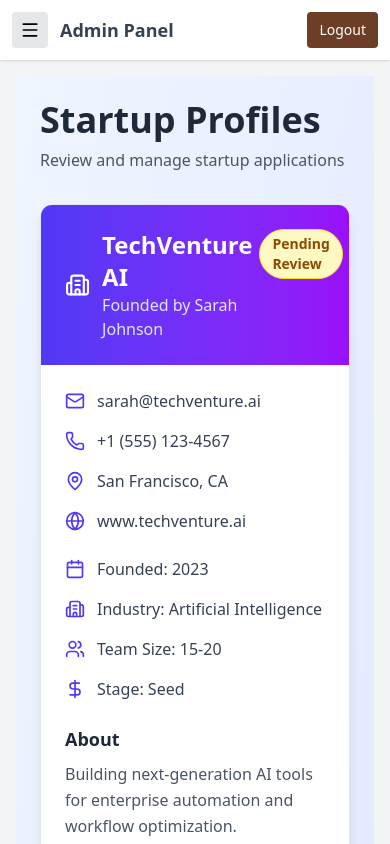
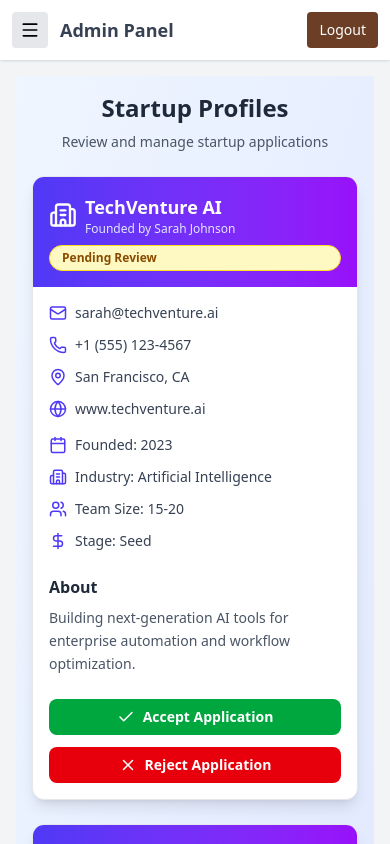
Before and after one commit to PriyanshuKumar9798/Admin_Originn, a React (Vite) app: page /startup-profile in a window 390 px wide. Built offline with nearby package versions, Linux system fonts and the light colour scheme.

Commit message:
Update StartupProfile.jsx

```diff
--- a/src/components/StartupProfile.jsx
+++ b/src/components/StartupProfile.jsx
@@ -59,113 +59,127 @@
       rejected: 'Rejected'
     }
     return (
-      <span className={`px-3 py-1 rounded-full text-sm font-semibold border ${styles[status]}`}>
+      <span className={`px-3 py-1 rounded-full text-xs sm:text-sm font-semibold border ${styles[status]}`}>
         {labels[status]}
       </span>
     )
   }
 
   return (
-    <div className="min-h-screen bg-gradient-to-br from-blue-50 to-indigo-100 p-6">
+    <div className="min-h-screen bg-gradient-to-br from-blue-50 to-indigo-100 p-4 sm:p-6">
       <div className="max-w-7xl mx-auto">
-        <div className="mb-8">
-          <h1 className="text-4xl font-bold text-gray-800 mb-2">Startup Profiles</h1>
-          <p className="text-gray-600">Review and manage startup applications</p>
+        {/* Header */}
+        <div className="mb-6 sm:mb-8 text-center sm:text-left">
+          <h1 className="text-2xl sm:text-4xl font-bold text-gray-800 mb-2">Startup Profiles</h1>
+          <p className="text-gray-600 text-sm sm:text-base">Review and manage startup applications</p>
         </div>
 
+        {/* Cards */}
         <div className="grid gap-6">
           {startups.map((startup) => (
             <div
               key={startup.id}
               className="bg-white rounded-xl shadow-lg overflow-hidden border border-gray-200 hover:shadow-xl transition-shadow duration-300"
             >
-              <div className="bg-gradient-to-r from-indigo-600 to-purple-600 p-6 text-white">
-                <div className="flex justify-between items-start">
-                  <div className="flex items-center gap-3">
-                    <Building2 size={32} />
+              {/* Header Gradient */}
+              <div className="bg-gradient-to-r from-indigo-600 to-purple-600 p-4 sm:p-6 text-white">
+                <div className="flex flex-col sm:flex-row sm:justify-between sm:items-start gap-2 sm:gap-0">
+                  <div className="flex items-center gap-2 sm:gap-3">
+                    <Building2 size={28} className="sm:w-8 sm:h-8" />
                     <div>
-                      <h2 className="text-2xl font-bold">{startup.name}</h2>
-                      <p className="text-indigo-100">Founded by {startup.founder}</p>
+                      <h2 className="text-lg sm:text-2xl font-bold">{startup.name}</h2>
+                      <p className="text-indigo-100 text-xs sm:text-sm">Founded by {startup.founder}</p>
                     </div>
                   </div>
                   {getStatusBadge(startup.status)}
                 </div>
               </div>
 
-              <div className="p-6">
-                <div className="grid md:grid-cols-2 gap-6 mb-6">
-                  <div className="space-y-4">
-                    <div className="flex items-center gap-3 text-gray-700">
-                      <Mail size={20} className="text-indigo-600" />
+              {/* Content */}
+              <div className="p-4 sm:p-6">
+                <div className="grid sm:grid-cols-2 gap-4 sm:gap-6 mb-6">
+                  {/* Left column */}
+                  <div className="space-y-3 sm:space-y-4">
+                    <div className="flex items-center gap-2 text-gray-700 text-sm sm:text-base break-all">
+                      <Mail size={18} className="text-indigo-600" />
                       <span>{startup.email}</span>
                     </div>
-                    <div className="flex items-center gap-3 text-gray-700">
-                      <Phone size={20} className="text-indigo-600" />
+                    <div className="flex items-center gap-2 text-gray-700 text-sm sm:text-base">
+                      <Phone size={18} className="text-indigo-600" />
                       <span>{startup.phone}</span>
                     </div>
-                    <div className="flex items-center gap-3 text-gray-700">
-                      <MapPin size={20} className="text-indigo-600" />
+                    <div className="flex items-center gap-2 text-gray-700 text-sm sm:text-base">
+                      <MapPin size={18} className="text-indigo-600" />
                       <span>{startup.location}</span>
                     </div>
-                    <div className="flex items-center gap-3 text-gray-700">
-                      <Globe size={20} className="text-indigo-600" />
+                    <div className="flex items-center gap-2 text-gray-700 text-sm sm:text-base break-all">
+                      <Globe size={18} className="text-indigo-600" />
                       <span>{startup.website}</span>
                     </div>
                   </div>
 
-                  <div className="space-y-4">
-                    <div className="flex items-center gap-3 text-gray-700">
-                      <Calendar size={20} className="text-indigo-600" />
+                  {/* Right column */}
+                  <div className="space-y-3 sm:space-y-4">
+                    <div className="flex items-center gap-2 text-gray-700 text-sm sm:text-base">
+                      <Calendar size={18} className="text-indigo-600" />
                       <span>Founded: {startup.foundedDate}</span>
                     </div>
-                    <div className="flex items-center gap-3 text-gray-700">
-                      <Building2 size={20} className="text-indigo-600" />
+                    <div className="flex items-center gap-2 text-gray-700 text-sm sm:text-base">
+                      <Building2 size={18} className="text-indigo-600" />
                       <span>Industry: {startup.industry}</span>
                     </div>
-                    <div className="flex items-center gap-3 text-gray-700">
-                      <Users size={20} className="text-indigo-600" />
+                    <div className="flex items-center gap-2 text-gray-700 text-sm sm:text-base">
+                      <Users size={18} className="text-indigo-600" />
                       <span>Team Size: {startup.teamSize}</span>
                     </div>
-                    <div className="flex items-center gap-3 text-gray-700">
-                      <DollarSign size={20} className="text-indigo-600" />
+                    <div className="flex items-center gap-2 text-gray-700 text-sm sm:text-base">
+                      <DollarSign size={18} className="text-indigo-600" />
                       <span>Stage: {startup.fundingStage}</span>
                     </div>
                   </div>
                 </div>
 
+                {/* Description */}
                 <div className="mb-6">
-                  <h3 className="text-lg font-semibold text-gray-800 mb-2">About</h3>
-                  <p className="text-gray-600 leading-relaxed">{startup.description}</p>
+                  <h3 className="text-base sm:text-lg font-semibold text-gray-800 mb-2">About</h3>
+                  <p className="text-gray-600 leading-relaxed text-sm sm:text-base">
+                    {startup.description}
+                  </p>
                 </div>
 
+                {/* Buttons & Status */}
                 {startup.status === 'pending' && (
-                  <div className="flex gap-4">
+                  <div className="flex flex-col sm:flex-row gap-3">
                     <button
                       onClick={() => handleAccept(startup.id)}
-                      className="flex-1 bg-green-600 hover:bg-green-700 text-white font-semibold py-3 px-6 rounded-lg flex items-center justify-center gap-2 transition-colors duration-200"
+                      className="flex-1 bg-green-600 hover:bg-green-700 text-white font-semibold py-2 sm:py-3 px-4 sm:px-6 rounded-lg flex items-center justify-center gap-2 transition-colors duration-200 text-sm sm:text-base"
                     >
-                      <Check size={20} />
+                      <Check size={18} />
                       Accept Application
                     </button>
                     <button
                       onClick={() => handleReject(startup.id)}
-                      className="flex-1 bg-red-600 hover:bg-red-700 text-white font-semibold py-3 px-6 rounded-lg flex items-center justify-center gap-2 transition-colors duration-200"
+                      className="flex-1 bg-red-600 hover:bg-red-700 text-white font-semibold py-2 sm:py-3 px-4 sm:px-6 rounded-lg flex items-center justify-center gap-2 transition-colors duration-200 text-sm sm:text-base"
                     >
-                      <X size={20} />
+                      <X size={18} />
                       Reject Application
                     </button>
                   </div>
                 )}
 
                 {startup.status === 'accepted' && (
-                  <div className="bg-green-50 border border-green-200 rounded-lg p-4 text-center">
-                    <p className="text-green-800 font-semibold">✓ This application has been accepted</p>
+                  <div className="bg-green-50 border border-green-200 rounded-lg p-3 sm:p-4 text-center">
+                    <p className="text-green-800 font-semibold text-sm sm:text-base">
+                      ✓ This application has been accepted
+                    </p>
                   </div>
                 )}
 
                 {startup.status === 'rejected' && (
-                  <div className="bg-red-50 border border-red-200 rounded-lg p-4 text-center">
-                    <p className="text-red-800 font-semibold">✗ This application has been rejected</p>
+                  <div className="bg-red-50 border border-red-200 rounded-lg p-3 sm:p-4 text-center">
+                    <p className="text-red-800 font-semibold text-sm sm:text-base">
+                      ✗ This application has been rejected
+                    </p>
                   </div>
                 )}
               </div>
```
